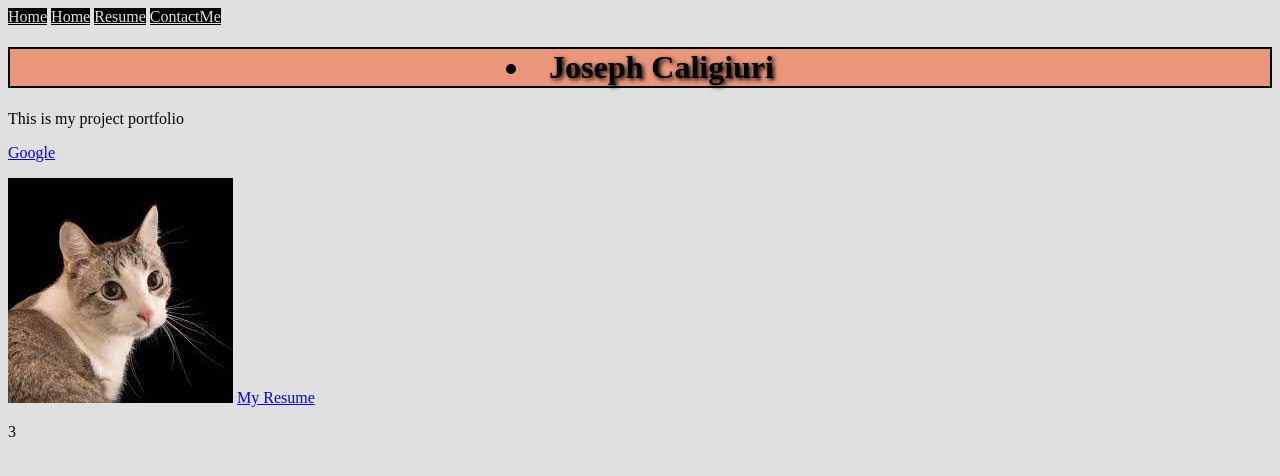
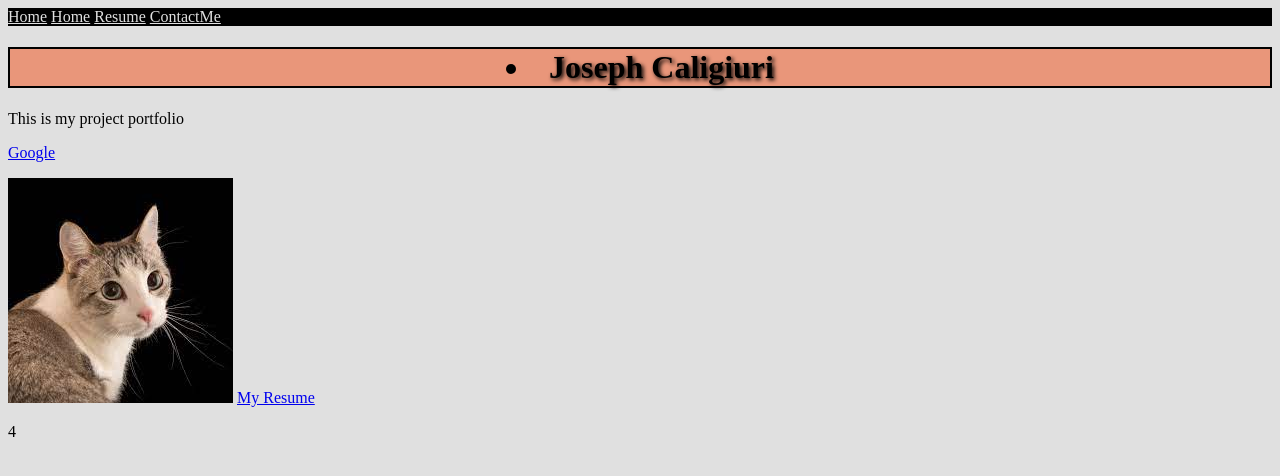
Before and after one commit to JosephCaligiuri/JosephCaligiuri.github.io, a plain HTML site: page index.html in a window 1280 px wide. Drawn offline with Linux system fonts and the light colour scheme.

Commit message:
update index
debug nav bar for styling

```diff
--- a/index.html
+++ b/index.html
@@ -18,7 +18,7 @@
 
 <body>
 
-<nav>
+<nav id="top">
     <a id="navBar" href="#Home">Home</a>
     <a id="navBar" href="#Projects">Home</a>
     <a id="navBar" href="#Resume">Resume</a>
@@ -39,7 +39,7 @@
     <a href="../JosephCaligiuri.github.io/static/Joseph Caligiuri's Resume.pdf">My Resume</a>
 </p>
 
-<p>3</p> <!--Debuging tool (confirms current revision is up)-->
+<p>4</p> <!--Debuging tool (confirms current revision is up)-->
 
 </body>
 </html>
--- a/static/styles.css
+++ b/static/styles.css
@@ -25,3 +25,7 @@ p {
     color: #e0e0e0;
     text-align: center;
 }
+
+#top {
+    background-color: black;
+}
```
